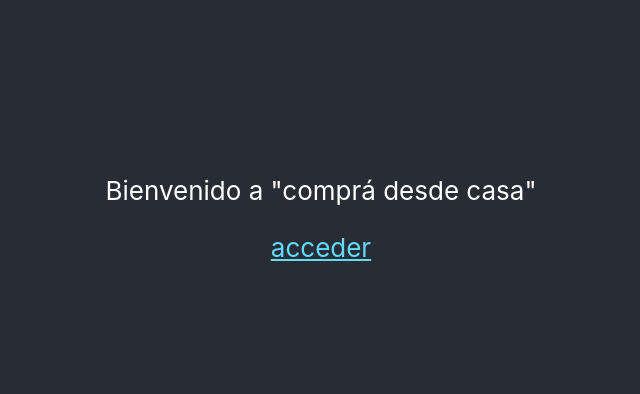
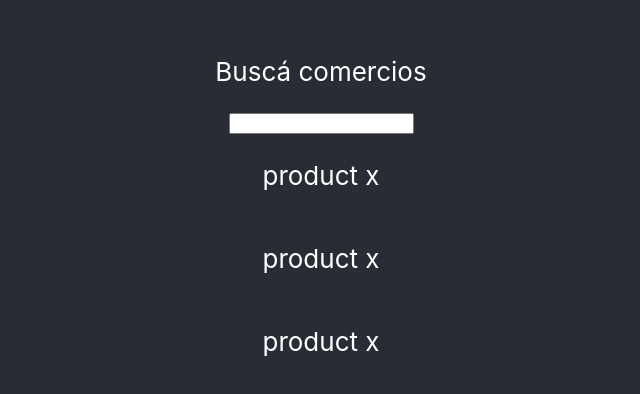
Before and after one commit to alexlecco/compra-desde-casa, a React (Create React App) app: page / in a window 1280 px wide. Shown: the part 194-588 px from the top of the page, without its empty margins (319-959 px from the left). Built offline with nearby package versions, Linux system fonts and the light colour scheme.

Commit message:
Create StoresList and StoreCard components

```diff
--- a/src/App.js
+++ b/src/App.js
@@ -1,21 +1,15 @@
 import React from 'react';
 import './App.css';
+import StoresList from './components/StoresList';
 
 function App() {
   return (
     <div className="App">
       <header className="App-header">
-        <p>
-          Bienvenido a "comprá desde casa"
-        </p>
-        <a
-          className="App-link"
-          href="https://reactjs.org"
-          target="_blank"
-          rel="noopener noreferrer"
-        >
-          acceder
-        </a>
+        <p> Buscá comercios</p>
+        <input type="text"/>
+
+        <StoresList />
       </header>
     </div>
   );
--- /dev/null
+++ b/src/components/StoreCard.js
@@ -0,0 +1,9 @@
+import React, { Component } from 'react';
+
+export default class StoreCard extends Component {
+    render() {
+        return (
+            <p>product x</p>
+        )
+    }
+}
--- /dev/null
+++ b/src/components/StoresList.js
@@ -0,0 +1,14 @@
+import React, { Component, Fragment } from 'react';
+import StoreCard from './StoreCard';
+
+export default class StoresList extends Component {
+    render() {
+        return (
+            <Fragment>
+                <StoreCard />
+                <StoreCard />
+                <StoreCard />
+            </Fragment>
+        )
+    }
+}
```
